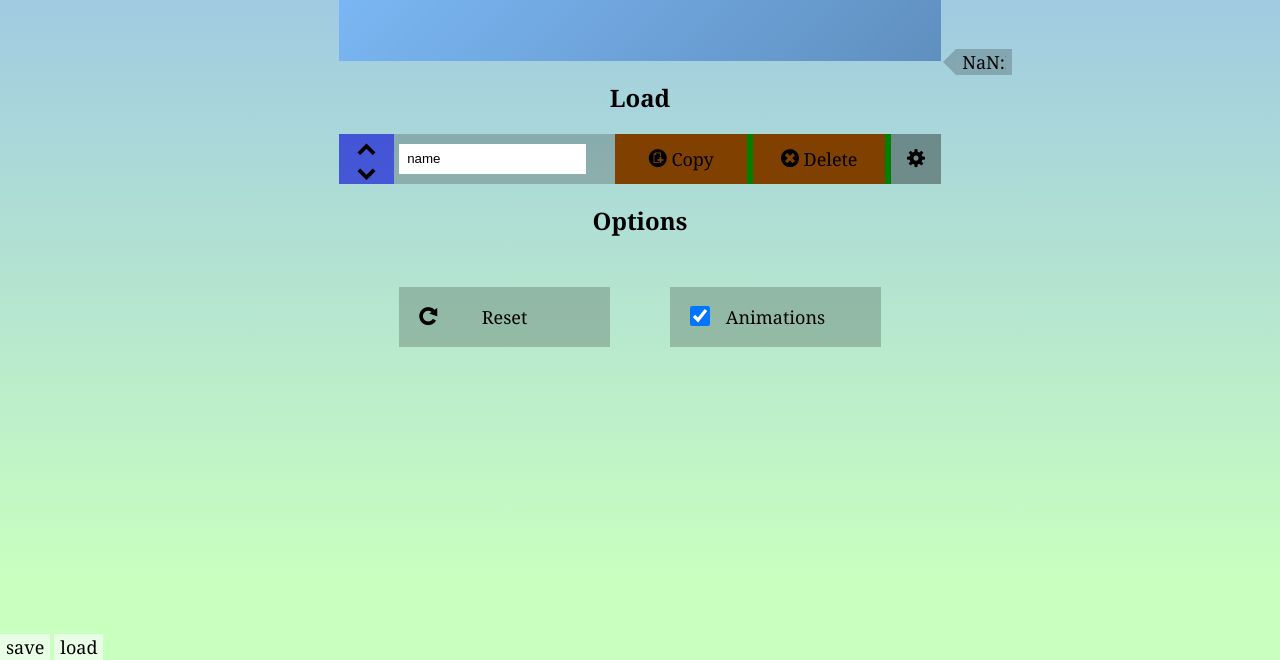
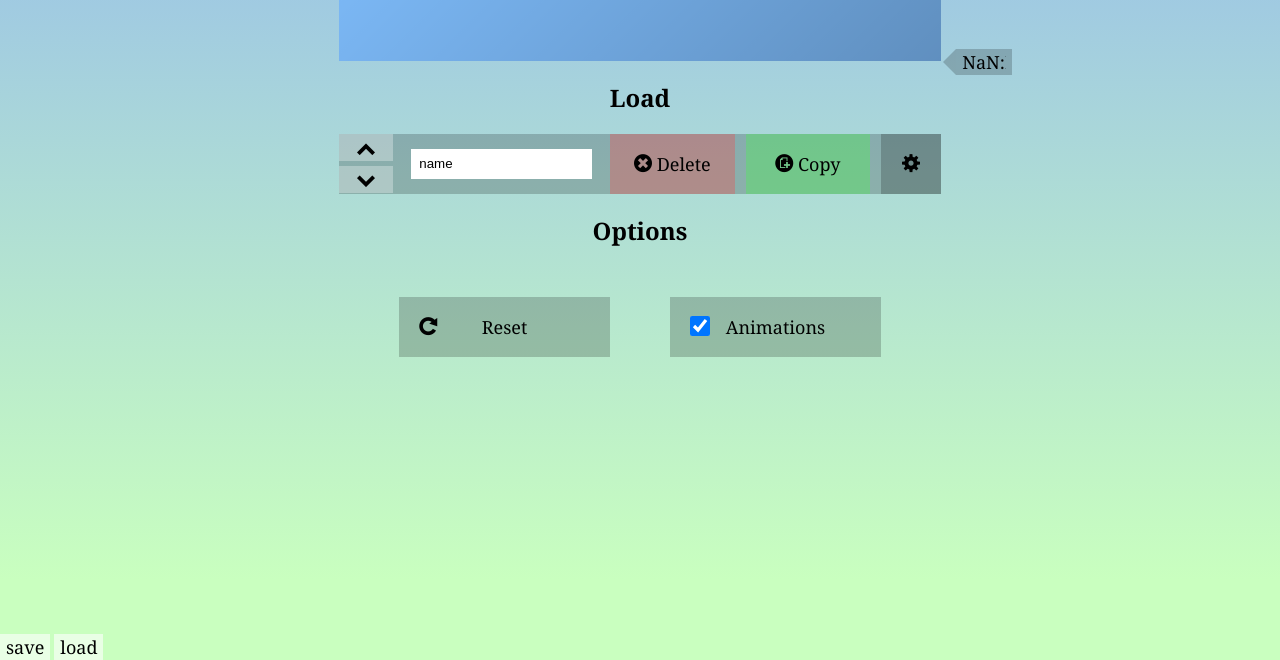
Before and after one commit to Hurtak/DayPlanner, a plain HTML site: page src/index.htm in a window 1280 px wide. Both pictures are taken after a click on the button 916 px from the left and 298 px from the top of the page. Shown: the part 140-800 px from the top of the page. Drawn offline with Linux system fonts and the light colour scheme; files whose address does not match are found by name.

Commit message:
styles save menu

```diff
--- a/src/css/load.css
+++ b/src/css/load.css
@@ -4,7 +4,7 @@
 
 .load-item {
 	width: 100%;
-	height: 50px;
+	height: 60px;
 
 	margin-top: 10px;
 
@@ -26,21 +26,25 @@
 		outline: 0;
 
 		height: 30px;
+		width: 30%;
 
-		margin-top: 10px;
-		margin-left: 10%;
+		margin-top: 15px;
+		margin-left: 12%;
+
 		padding-left: 8px;
 	}
 
 		.load-item input[readonly] {
 			background-color: transparent;
 
-			margin-left: 10px;
+			margin-left: 2%;
+			width: 80%;
+
 		}
 
 	.load-item button {
 		height: 100%;
-		width: 50px;
+		width: 60px;
 
 		float: right;
 		background-color: rgba(0, 0, 0, .2);
@@ -56,7 +60,7 @@
 
 
 #menu-save {
-	width: calc(100% - 50px);
+	width: calc(100% - 60px);
 	height: 100%;
 	position: absolute;
 	top: 0;
@@ -80,9 +84,14 @@
 
 		.load-menu-move .up, .load-menu-move .down {
 			width: 100%;
-			height: 50%;
+			height: 45%;
+			padding-bottom: 3px;
 
-			background-color: rgba(0, 0, 255, .5)!important;
+			background-color: rgba(255, 255, 255, .3)!important;
+		}
+
+		.load-menu-move .up {
+			margin-bottom: 10%;
 		}
 
 	#menu-save .controls-save {
@@ -92,8 +101,6 @@
 		position: relative;
 		float: right;
 		right: -50%;
-
-		background-color: green;
 	}
 
 		#menu-save[data-animate] .controls-save {
@@ -101,13 +108,16 @@
 		}
 
 		#menu-save .controls-save button {
-			width: 48%;
+			width: 46%;
 			height: 100%;
 
-			position: relative;
-			float: left;
+			float: right;
 
-			margin-right: 2%;
+			margin-right: 4%;
 
-			background-color: rgba(255, 0, 0, .5);
+			background-color: rgba(255, 60, 60, .3);
 		}
+
+		#menu-save .controls-save button:first-child {
+			background-color: rgba(60, 255, 60, .3);
+		}
```
